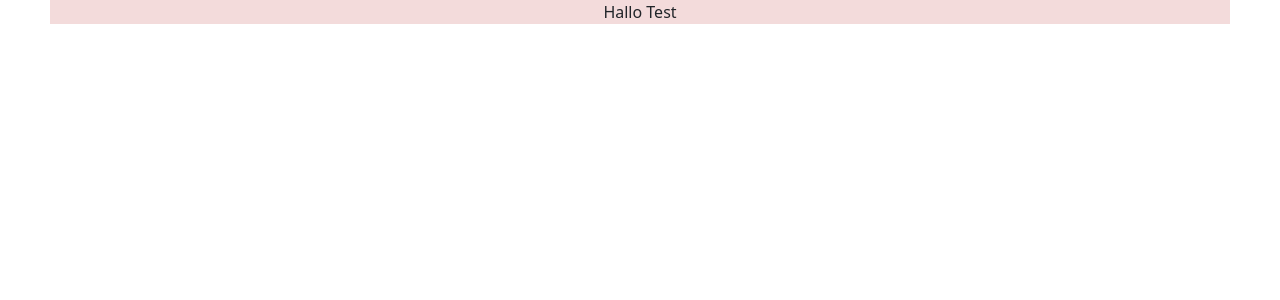
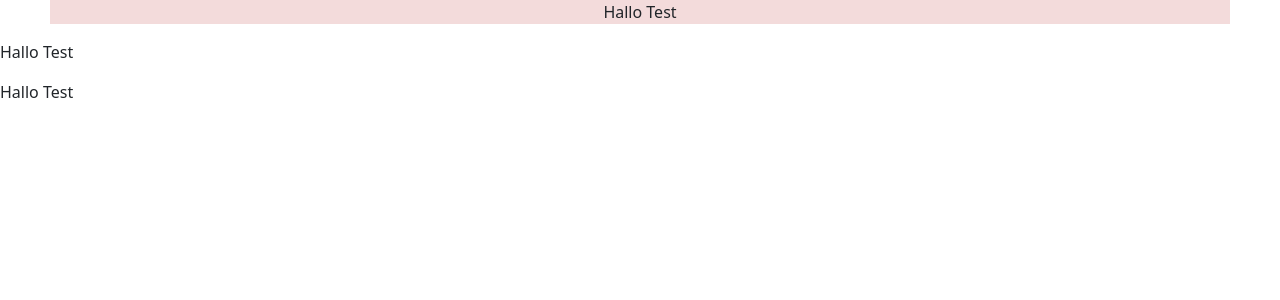
Before and after one commit to gmgercke/projekt-reha-webseite, a React (Create React App) app: page / in a window 1280 px wide. Shown: the top 300 px of the page. Built offline with nearby package versions, Linux system fonts and the light colour scheme.

Commit message:
Debugging

```diff
--- a/src/Footer.js
+++ b/src/Footer.js
@@ -2,6 +2,10 @@ import React from "react";
 import "./Footer.css";
 
 export default function Footer() {
-
+    return (
+        <div className="Footer">
+          <p>Hallo Test</p>
+        </div>
+      );
 
 }
--- a/src/MainPart.js
+++ b/src/MainPart.js
@@ -2,6 +2,9 @@ import React from "react";
 import "./MainPart.css";
 
 export default function MainPart() {
-
-
+    return (
+        <div className="MainPart">
+          <p>Hallo Test</p>
+        </div>
+      );
 }
```
